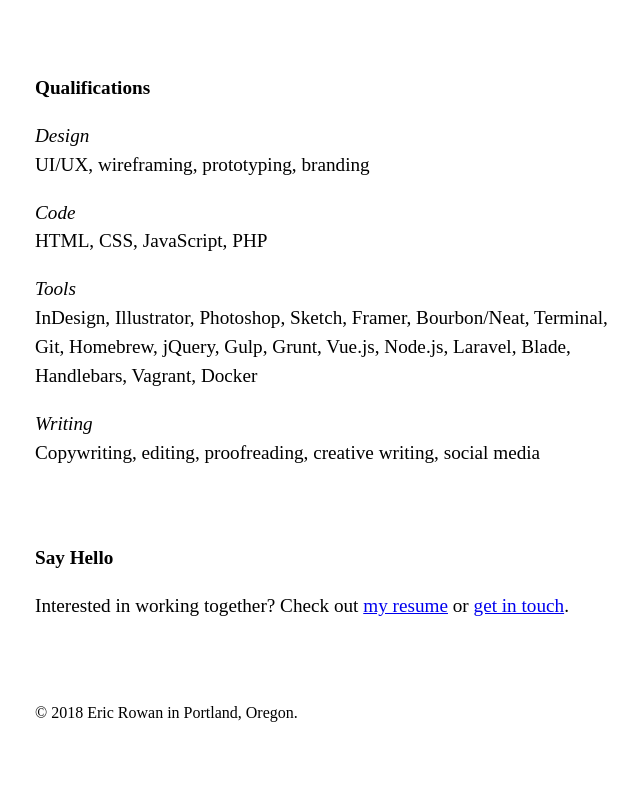
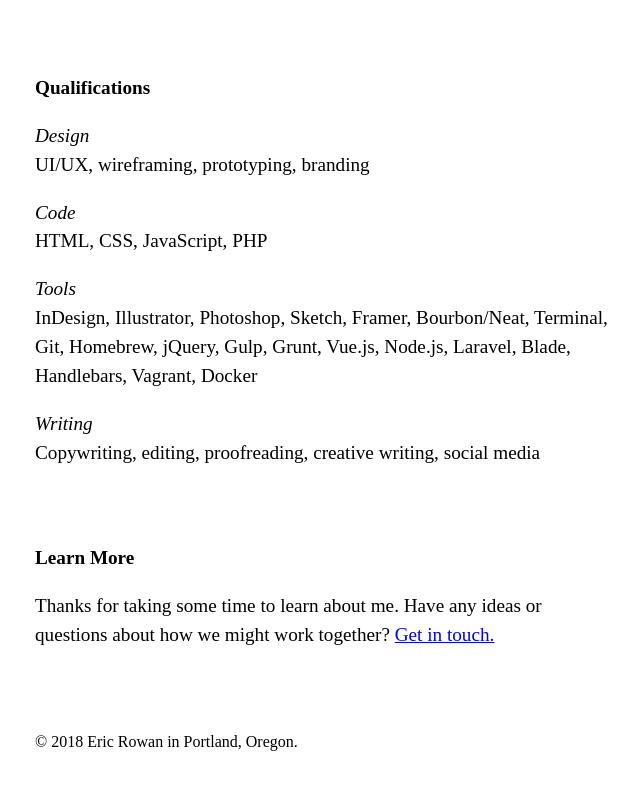
Before and after one commit to ericrowan/ericrowan.github.io, a plain HTML site: page index.html in a window 1280 px wide. Shown: the part 1590-2380 px from the top of the page, without its empty margins (173-813 px from the left). Drawn offline with nearby package versions, Linux system fonts and the light colour scheme; a script that the page names is missing.

Commit message:
Update index.html

```diff
--- a/index.html
+++ b/index.html
@@ -28,7 +28,7 @@
         <li><a href="eric-rowan_resume.pdf">Resume</a></li>
         <li><a href="#work">Work</a></li>
         <li><a href="https://github.com/ericrowan">Github</a></li>
-        <li><a href="mailto:erow80@gmail.com">Hello</a></li>
+        <li><a href="mailto:erow80@gmail.com">Contact</a></li>
       </ul>
       <h2 class="page-title">Hi, I&#8217;m Eric. I design products and interfaces for humans. I like simplicity and prefer to work with people who care about people.</h2>
 
@@ -99,10 +99,10 @@
 
       </section>
 
-      <section class="contact">
+      <section class="learn-more">
 
-        <p><strong>Say Hello</strong></p>
-        <p>Interested in working together? Check out <a href="eric-rowan_resume.pdf">my resume</a> or <a href="mailto:erow80@gmail.com">get in touch</a>.</p>
+        <p><strong>Learn More</strong></p>
+        <p>Thanks for taking some time to learn about me. Have any ideas or questions about how we might work together? <a href="mailto:erow80@gmail.com">Get in touch.</a></p>
 
       </section>
 
```
